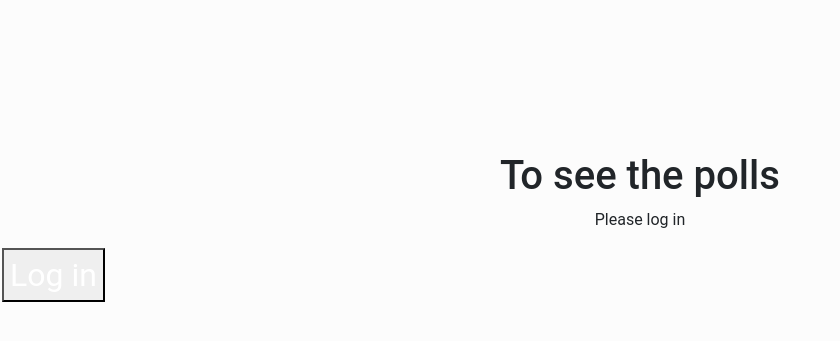
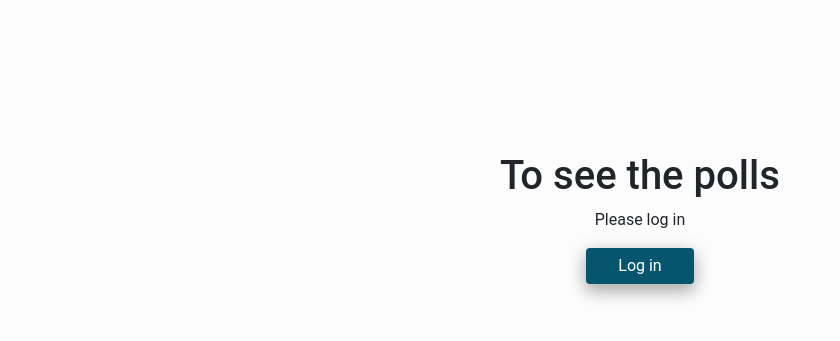
Before and after one commit to Thamires-Reis/djangoProject, a Django app: page /polls/ in a window 1280 px wide. Shown: the top 341 px of the page, without its empty margins (0-840 px from the left). Run offline with Django 4.2, Linux system fonts and the light colour scheme; some libraries are stand-ins or nearby versions.

Commit message:
Django Project

```diff
--- a/polls/templates/polls/index.html
+++ b/polls/templates/polls/index.html
@@ -14,6 +14,19 @@
 		}
     p{
         font-size: medium;
+    }
+    button {
+        background-color: #06556e;
+        border: none;
+        color: white;
+        padding: 6px 32px;
+        text-align: center;
+        margin: auto;
+        display: block;
+        text-decoration: none;
+        font-size: 16px;
+        border-radius: 4px;
+        box-shadow: 0 8px 16px 0 rgba(0, 0, 0, 0.2), 0 4px 20px 0 rgba(0, 0, 0, 0.19);
     }
 
 </style>
@@ -34,7 +47,7 @@
 {% else %}
        <h1>To see the polls</h1>
        <p>Please log in</p>
-     <button type="button"  class="d-flex justify-content-center mt-3 login_container">
+           <button type="button"  class="d-flex justify-content-center mt-3 login_container">
     <a href="{% url 'login' %}" style="color:white"> Log in </a>
        </button>
 
--- a/templates/registration/login.html
+++ b/templates/registration/login.html
@@ -1,5 +1,5 @@
 
-<!-- PAge for the login.-->
+<!-- Page for the login.-->
 <!DOCTYPE html>
 <html>
  <!--Bootstrap Link for stylesheet.-->
```
